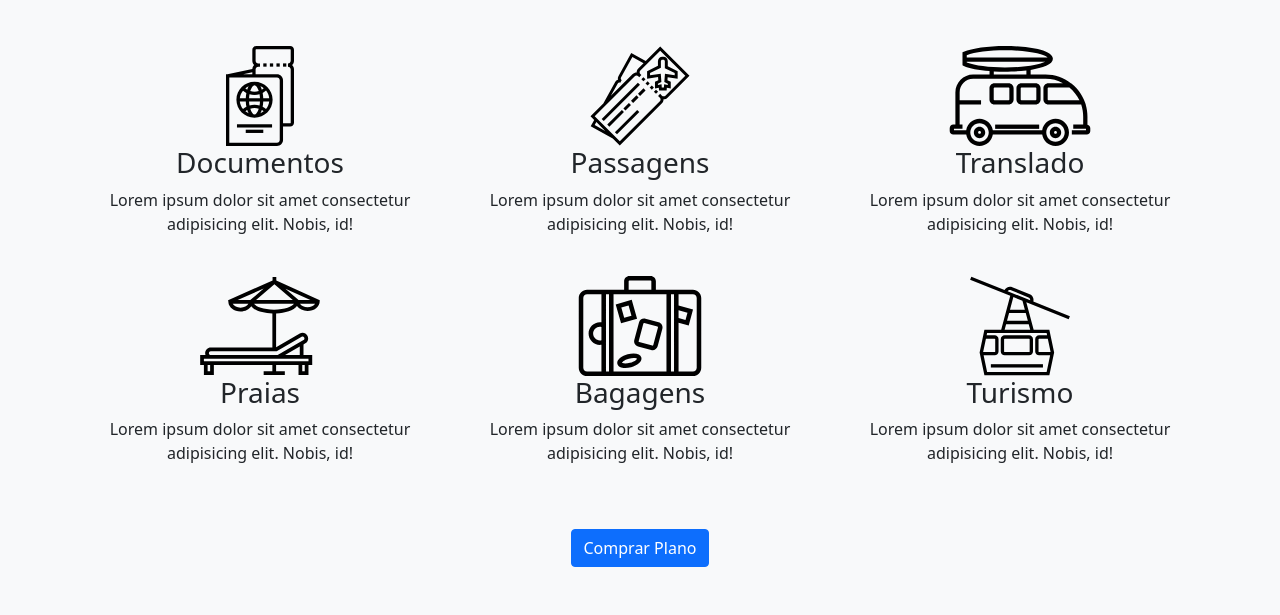
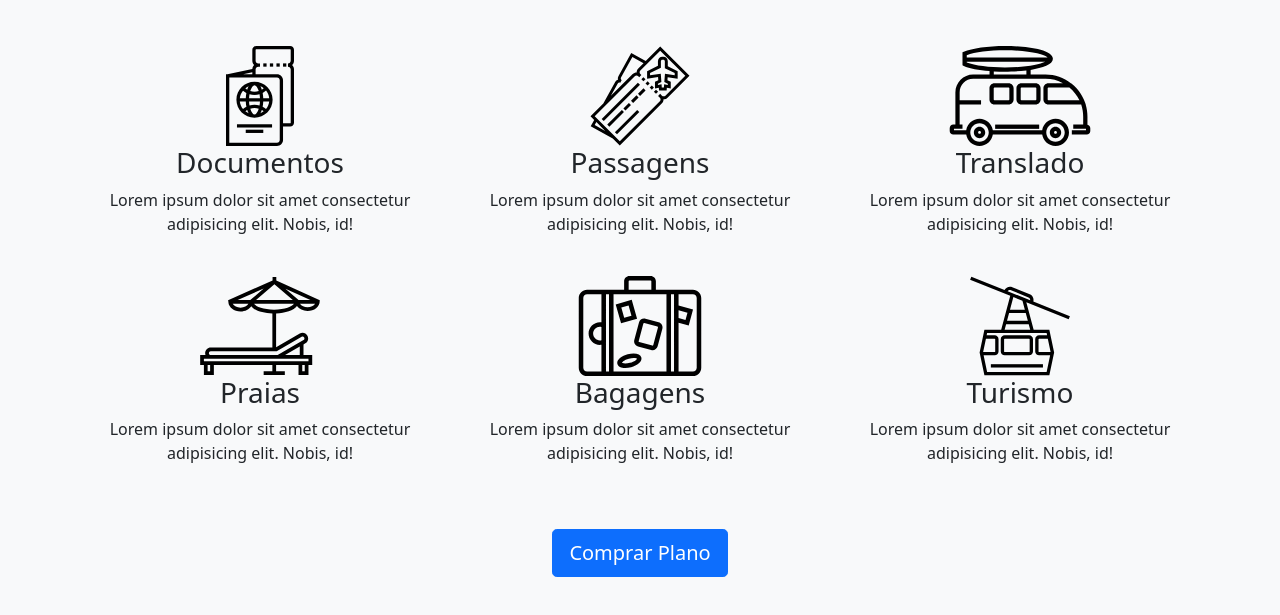
Before and after one commit to GustaSilvaBr/bootstrap-origamid, a plain HTML site: page index.html in a window 1280 px wide. Shown: the part 742-1357 px from the top of the page. Drawn offline with nearby package versions, Linux system fonts and the light colour scheme.

Commit message:
:lipstick: feat: btn-lg

```diff
--- a/index.html
+++ b/index.html
@@ -165,7 +165,7 @@
             </div>
         </div>
 
-        <button type="button" class="btn btn-primary d-block mx-auto">Comprar Plano</button>
+        <button type="button" class="btn btn-primary btn-lg">Comprar Plano</button>
     </div>
 </section>
 
```
